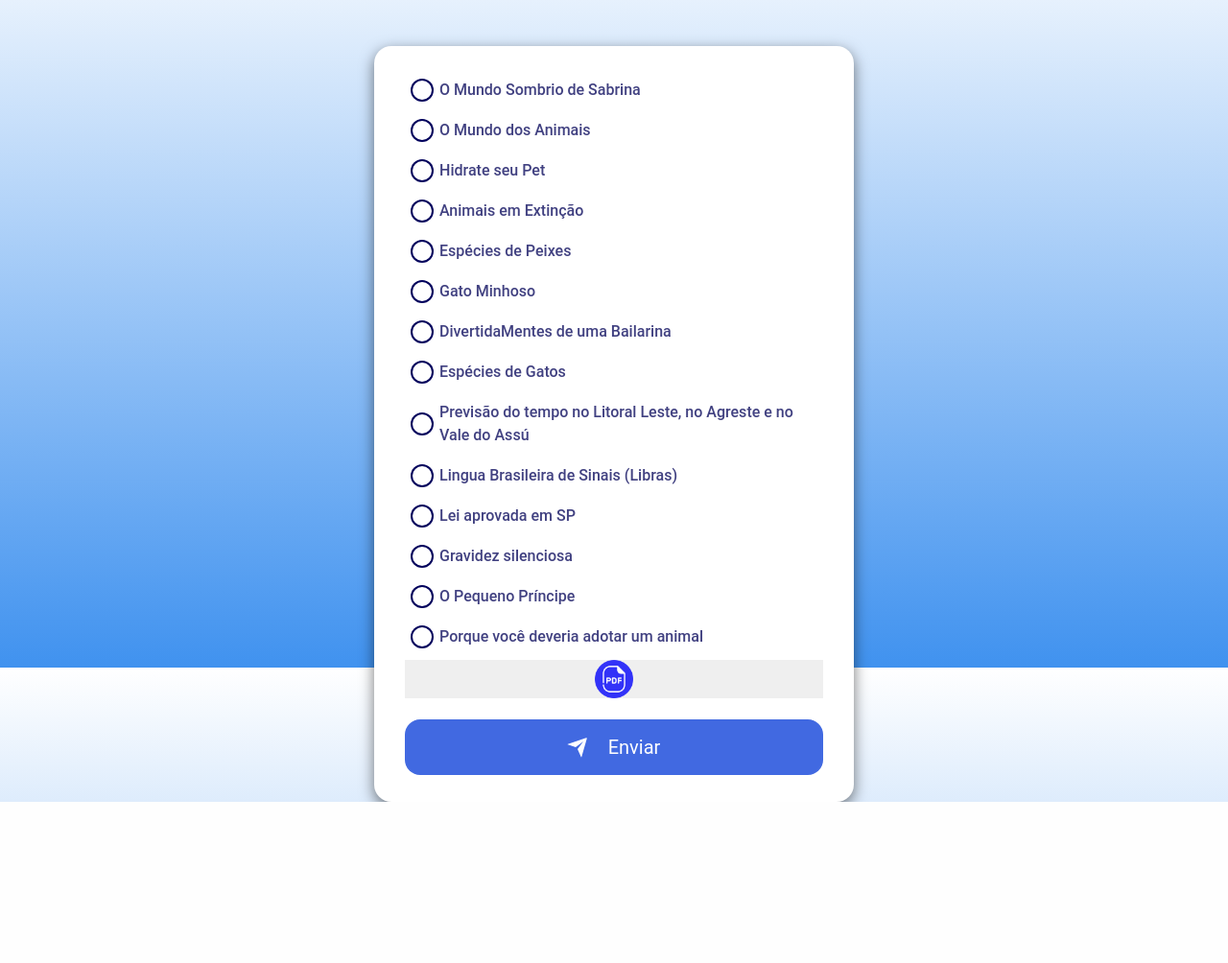
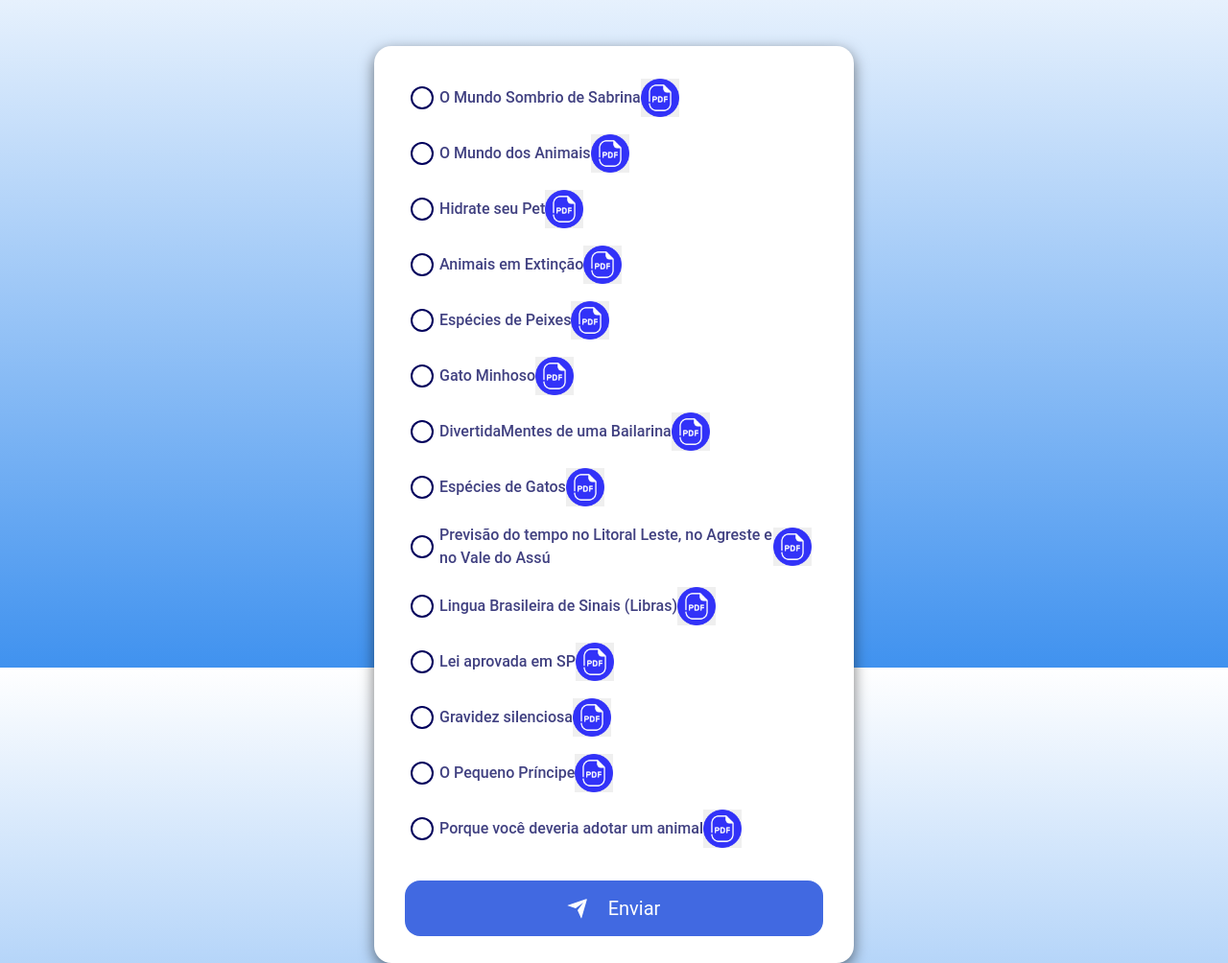
Before and after one commit to LuterKinggg/VotacaoWebCidada, a Flask app: page / in a window 1280 px wide. Shown: the part 104-1108 px from the top of the page at 96% size. Before the commit the page ends 940 px from the top, so only its background shows below. Run offline with Flask 3, Linux system fonts and the light colour scheme.

Commit message:
Update index.html

```diff
--- a/templates/index.html
+++ b/templates/index.html
@@ -117,12 +117,10 @@
             {% for key, value in votes.items() %}
               <label>
                 <input type="radio" name="option" value="{{ key }}" />
-                <span>{{ key }}
+                <span>{{ key }}<button class="pdfBtn" onclick="openPDF()"><img class="pdfImg" src="../static/pdf-blue.png" height="40px"></span></button>
+                <iframe id="pdfViewer" style="display:none;"></iframe>
               </label>
             {% endfor %}
-
-                <button class="pdfBtn" onclick="openPDF()"><img class="pdfImg" src="../static/pdf-blue.png" height="40px"></span></button>
-                <iframe id="pdfViewer" style="display:none;"></iframe>
 
             <button type="submit" class="enviar">
               <div class="svg-wrapper-1">
```
Lines whose indentation alone changed are shown as unchanged.
